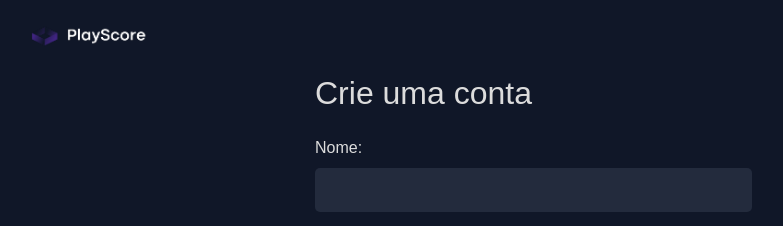
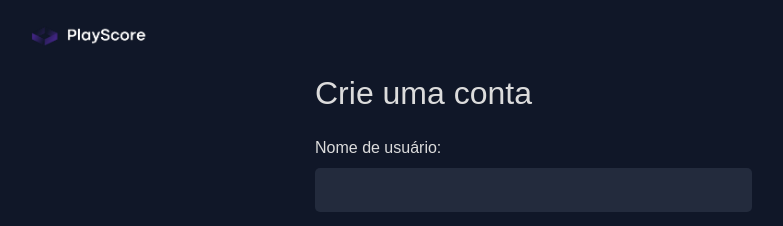
Before and after one commit to bru-oliveirax/playscore-twm, a React (Create React App) app in the folder frontend/: page /sign-up in a window 1280 px wide. Shown: the top 226 px of the page, without its empty margins (52-835 px from the left). Built offline with nearby package versions, Linux system fonts and the light colour scheme.

Commit message:
code review: alteração de login

```diff
--- a/frontend/src/views/LoginPage.jsx
+++ b/frontend/src/views/LoginPage.jsx
@@ -40,7 +40,7 @@ const Login = () => {
             <h2 className="mb-4">Login</h2>
             <form onSubmit={handleLogin}>
               <div className="mb-3">
-                <label htmlFor="email" className="form-label">Email:</label>
+                <label htmlFor="email" className="form-label">Email ou usuário:</label>
                 <input
                   type="email"
                   id="email"
--- a/frontend/src/views/SignUpPage.jsx
+++ b/frontend/src/views/SignUpPage.jsx
@@ -42,7 +42,7 @@ const SignUp = () => {
             <h2 className="mb-4">Crie uma conta</h2>
             <form onSubmit={handleSignUp}>
               <div className="mb-3">
-                <label htmlFor="name" className="form-label">Nome:</label>
+                <label htmlFor="name" className="form-label">Nome de usuário:</label>
                 <input
                   type="text"
                   id="name"
```
